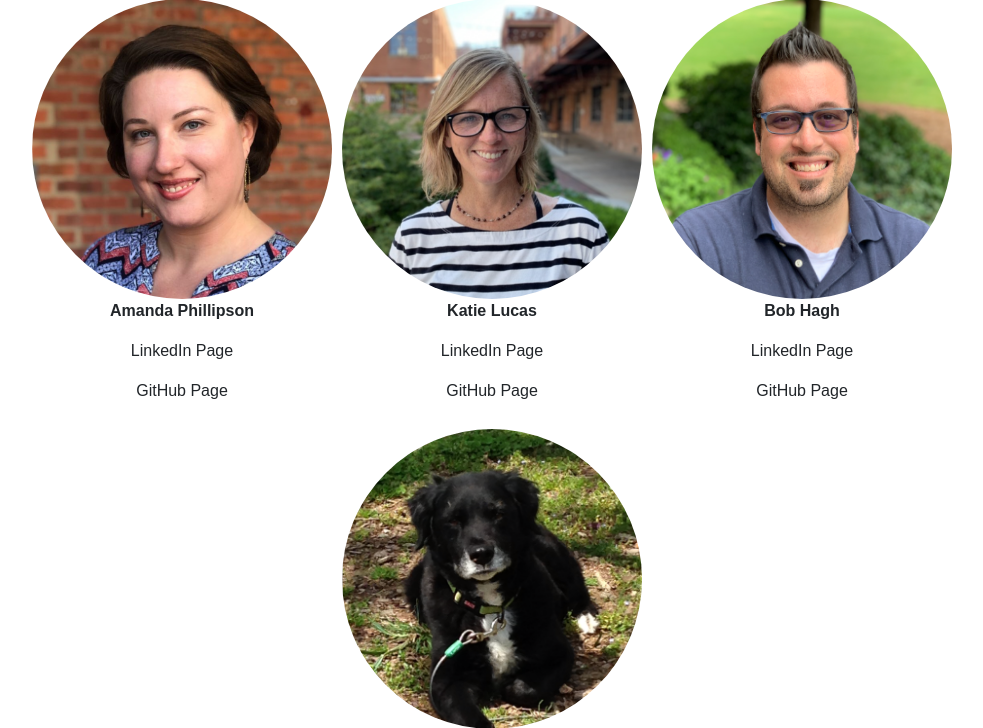
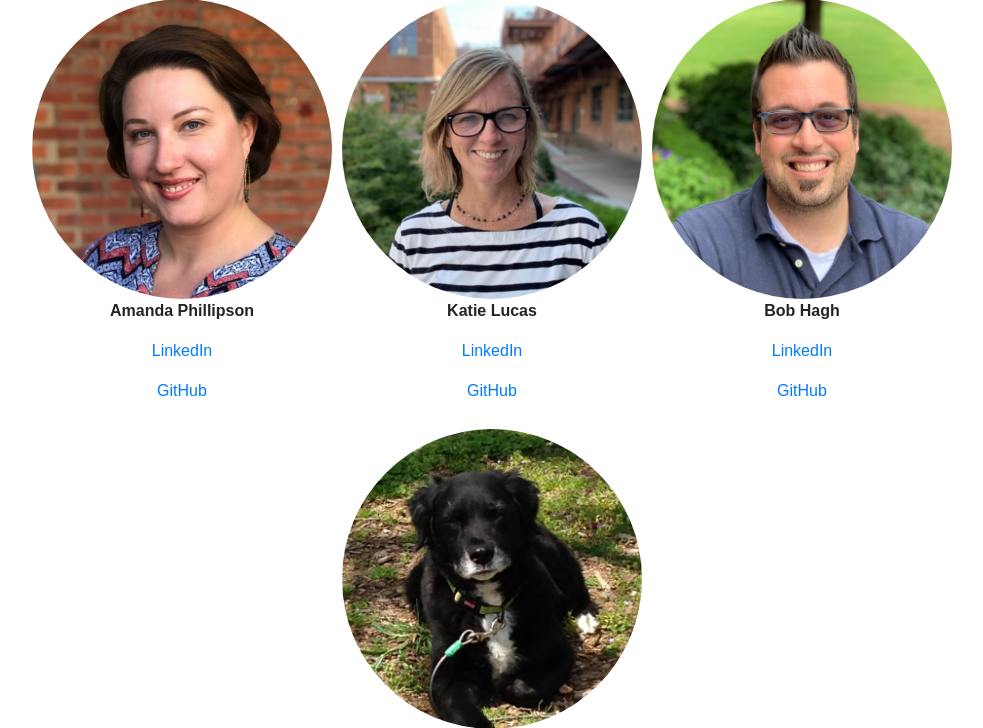
Before and after one commit to pet-pal-project/petpal, a Django app: page /about in a window 1280 px wide. Shown: the part 313-1041 px from the top of the page, without its empty margins (148-1131 px from the left). Run offline with Django 3.2, Linux system fonts and the light colour scheme; some libraries are stand-ins or nearby versions.

Commit message:
Link on About page

```diff
--- a/templates/about.html
+++ b/templates/about.html
@@ -15,8 +15,8 @@
                     <div class="pet-display">
                         <img class="pet-image-homepage" src="{% static './amanda.jpg' %}">
                         <p><strong>Amanda Phillipson</strong></a>
-                        <p>LinkedIn Page</p>
-                        <p>GitHub Page</p>
+                        <p><a href="https://www.linkedin.com/in/amandaphillipson/">LinkedIn</a></p>
+                        <p><a href="https://github.com/amandaphillipson">GitHub</a></p>
                     </div>
                 </div>
 
@@ -26,8 +26,8 @@
                     <div class="pet-display">
                         <img class="pet-image-homepage" src="{% static './katie.jpg' %}">
                         <p><strong>Katie Lucas</strong></a>
-                        <p>LinkedIn Page</p>
-                        <p>GitHub Page</p>
+                            <p><a href="https://www.linkedin.com/in/katie-lucas-5586a718a/">LinkedIn</a></p>
+                            <p><a href="https://github.com/katelucas">GitHub</a></p>
                     </div>
                 </div>
 
@@ -37,8 +37,8 @@
                     <div class="pet-display">
                         <img class="pet-image-homepage" src="{% static './bob.jpg' %}">
                         <p><strong>Bob Hagh</strong></a>
-                        <p>LinkedIn Page</p>
-                        <p>GitHub Page</p>
+                            <p><a href="https://www.linkedin.com/in/bobhagh/">LinkedIn</a></p>
+                            <p><a href="https://github.com/bhagh">GitHub</a></p>
                     </div>
                 </div>
 
```
